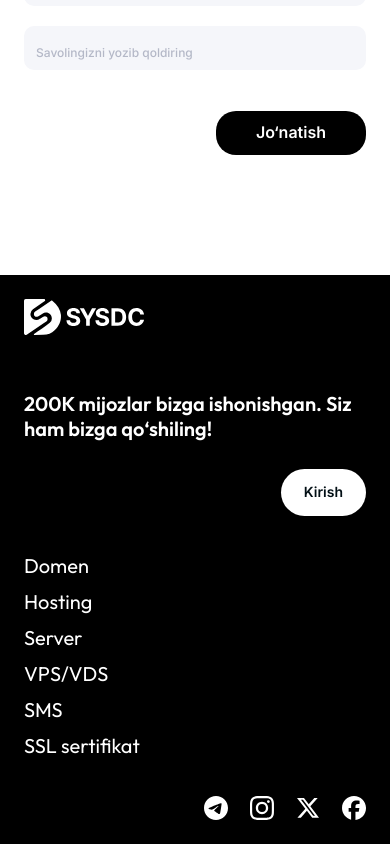
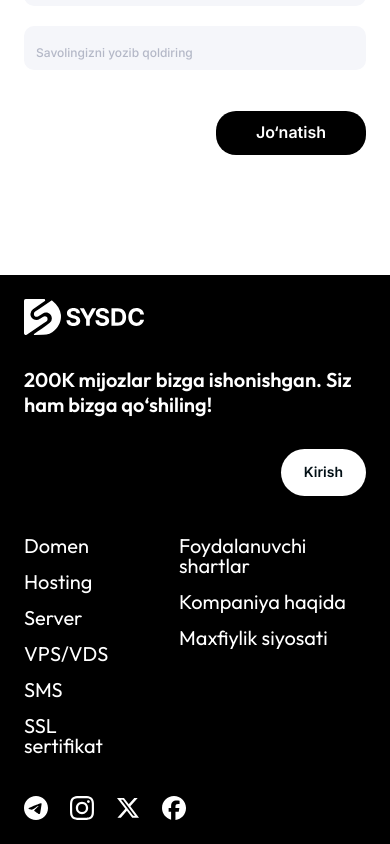
Before and after one commit to davronbekanvarov23/Server, a React (Vite) app: page / in a window 390 px wide. Shown: the part 3864-4708 px from the top of the page. Built offline with nearby package versions, Linux system fonts and the light colour scheme.

Commit message:
footer added foydalanuvchi shartlar

```diff
--- a/src/components/Footer.jsx
+++ b/src/components/Footer.jsx
@@ -63,7 +63,7 @@ const socials = [
 
 function Footer() {
   return (
-    <div className=" mt-[120px] bg-black Footerref">
+    <div className=" mt-[120px] bg-black ">
       <div className="align-content">
         <footer className="footer sm:footer-horizontal  text-base-100  lg:p-10 py-6">
           <nav className=" max-w-[490px]">
@@ -72,7 +72,7 @@ function Footer() {
               alt="footer logo"
               className="lg:w-[163px] lg:h-[49px] w-[120px] h-9"
             />
-            <p className=" font-semibold lg:text-3xl mt-12 mb-5 text-[20px] leading-[25px]">
+            <p className=" font-semibold lg:text-3xl lg:mt-12 lg:mb-5 text-[20px] leading-[25px] my-6">
               200K mijozlar bizga ishonishgan. Siz ham bizga qo‘shiling!
             </p>
             <Button
@@ -82,26 +82,58 @@ function Footer() {
               }
             />
           </nav>
-          <nav className=" gap-4">
+          <div className="flex gap-12">
+            <nav className="flex flex-col gap-4">
               {links.map((item) => {
                 return (
-                <Link className="link link-hover lg:text-2xl text-[20px]" key={item.id}>
+                  <Link
+                    className="link link-hover lg:text-2xl text-[20px]"
+                    key={item.id}
+                  >
                     {item.title}
                   </Link>
                 );
               })}
             </nav>
-          <nav className=" lg:mt-auto ml-auto ">
-            <div className="grid grid-flow-col gap-[22px]">
+            <span className="flex flex-col ml-auto gap-4 md:hidden">
+              <Link className="link link-hover lg:text-2xl text-[20px]">
+                Foydalanuvchi shartlar
+              </Link>{" "}
+              <Link className="link link-hover lg:text-2xl text-[20px]">
+                Kompaniya haqida
+              </Link>{" "}
+              <Link className="link link-hover lg:text-2xl text-[20px]">
+                Maxfiylik siyosati
+              </Link>
+            </span>
+          </div>
+
+          <nav className="h-full">
+            <span className="md:flex flex-col ml-auto gap-4 hidden">
+              <Link className="link link-hover lg:text-2xl text-[20px]">
+                Foydalanuvchi shartlar
+              </Link>{" "}
+              <Link className="link link-hover lg:text-2xl text-[20px]">
+                Kompaniya haqida
+              </Link>{" "}
+              <Link className="link link-hover lg:text-2xl text-[20px]">
+                Maxfiylik siyosati
+              </Link>
+            </span>
+            <span className="grid grid-flow-col gap-[22px] mt-auto  ">
               {socials.map((social) => {
                 const { id, link, img, title } = social;
                 return (
                   <Link to={link} key={id}>
-                    <img src={img} alt={title} className="lg:w-9 lg:h-9 w-6 h-6"/>
+                    <img
+                      src={img}
+                      alt={title}
+                      className="lg:w-9 lg:h-9 w-6 h-6"
+                    />
                   </Link>
                 );
               })}
-            </div>
+            </span>
           </nav>
         </footer>
       </div>
--- a/src/components/Navbar.jsx
+++ b/src/components/Navbar.jsx
@@ -4,7 +4,7 @@ import Button from "./Button";
 import Translatebtn from "./Translatebtn";
 function Navbar() {
   return (
-    <div className="lg:py-8 py-1 lg:relative sticky  top-0 left-0 w-full bg-white z-50 shadow-md">
+    <div className="lg:py-8 py-1 lg:relative sticky  top-0 left-0 w-full bg-white z-50 shadow-md md:shadow-[0]">
       <div className="navbar align-content p-0 ">
         <div className="navbar-start">
           <Link className="" to={"/"}>
```
Lines whose indentation alone changed are shown as unchanged.
